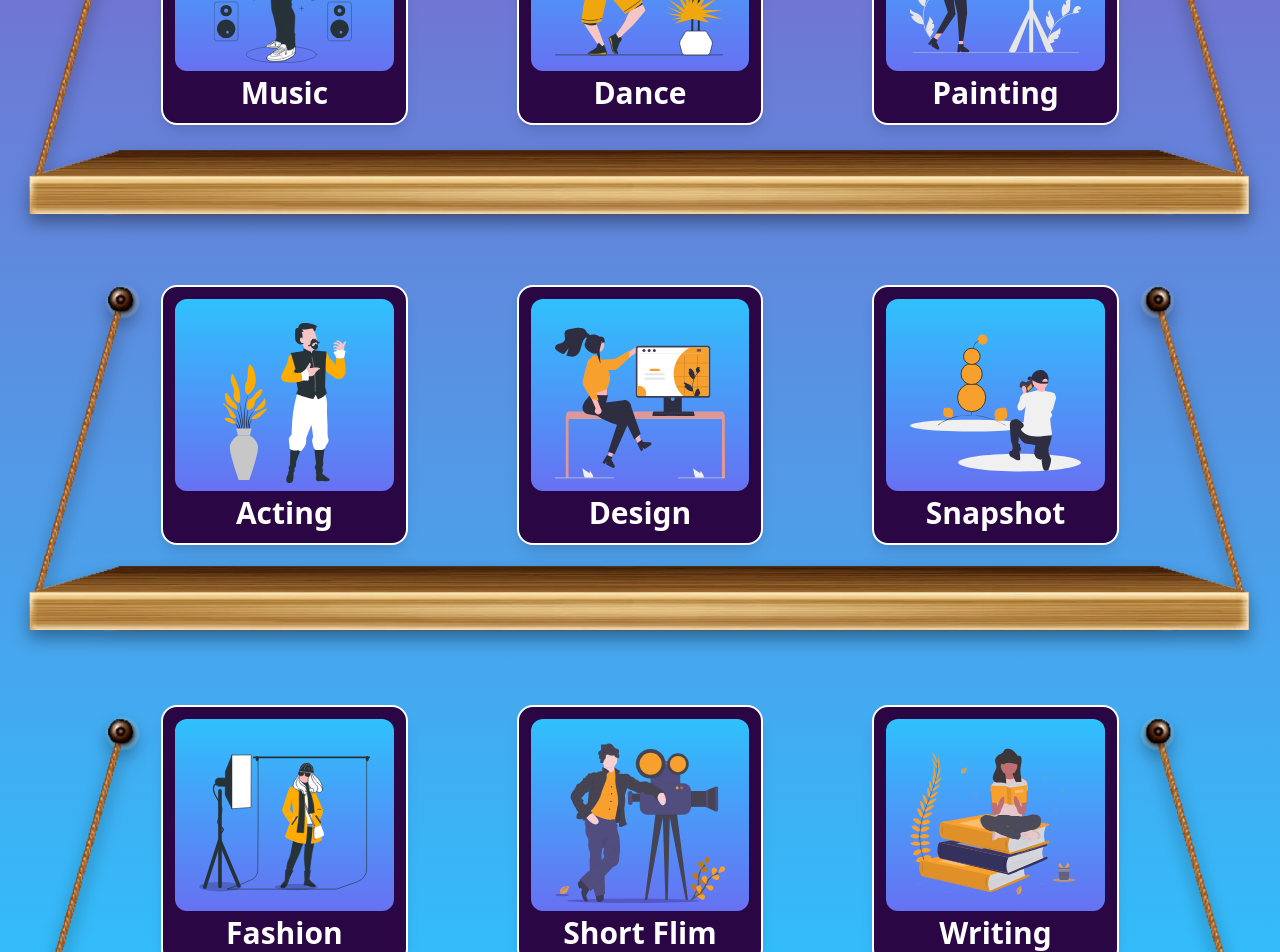
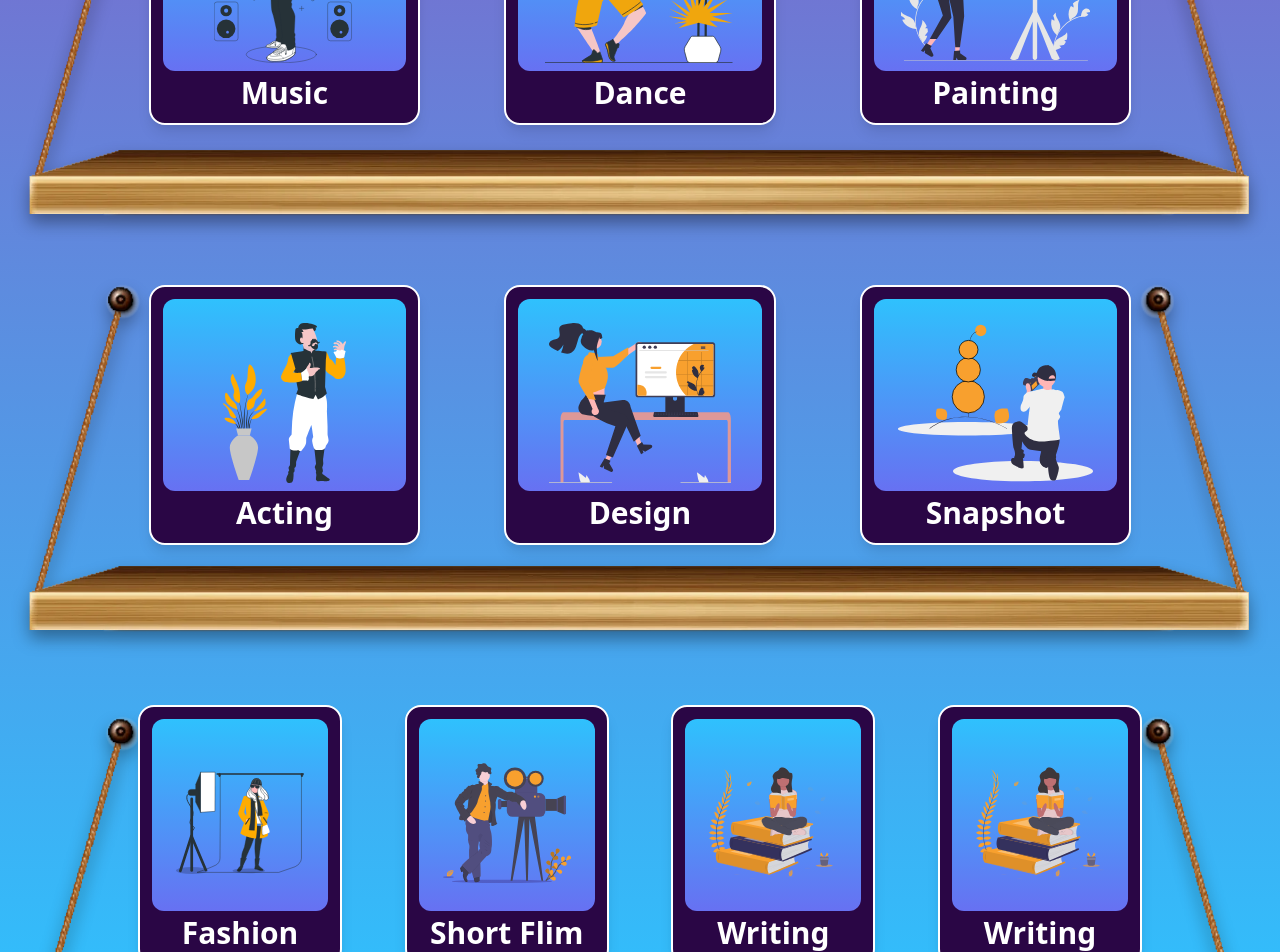
Before and after one commit to SohinijRover/KSTAR, a React (Create React App) app: page / in a window 1280 px wide. Shown: the part 1320-2272 px from the top of the page. Built offline with nearby package versions, Linux system fonts and the light colour scheme.

Commit message:
extra challenge space added

```diff
--- a/src/Components/ProjectCard/CardInfo.js
+++ b/src/Components/ProjectCard/CardInfo.js
@@ -7,63 +7,86 @@ function CardInfo() {
       id: 1,
       imageUrl: "./assets/Home/event/music.svg",
       title: "Music",
-      link:"/music",
+      link: "/music",
     },
     {
       id: 2,
       imageUrl: "./assets/Home/event/dance.svg",
       title: "Dance",
-      link:"/dance",
+      link: "/dance",
     },
     {
       id: 3,
       imageUrl: "./assets/Home/event/draw.svg",
       title: "Painting",
-      link:"/painting",
+      link: "/painting",
     },
     {
       id: 4,
       imageUrl: "./assets/Home/event/acting.svg",
       title: "Acting",
-      link:"/acting",
+      link: "/acting",
     },
     {
       id: 5,
       imageUrl: "./assets/Home/event/graphic.svg",
       title: "Design",
-      link:"/design",
+      link: "/design",
     },
     {
       id: 6,
       imageUrl: "./assets/Home/event/photography.svg",
       title: "Snapshot",
-      link:"/snapshot",
+      link: "/snapshot",
     },
+  ]);
+  const [b_last] = useState([
     {
       id: 7,
       imageUrl: "./assets/Home/event/Fashion.svg",
       title: "Fashion",
-      link:"/fashion",
+      link: "/fashion",
     },
     {
       id: 8,
       imageUrl: "./assets/Home/event/video.svg",
       title: "Short Flim",
-      link:"/flim",
+      link: "/flim",
     },
     {
       id: 9,
       imageUrl: "./assets/Home/event/writing.svg",
       title: "Writing",
-      link:"/writing",
+      link: "/writing",
     },
-
+    {
+      id: 10,
+      imageUrl: "./assets/Home/event/writing.svg",
+      title: "Writing",
+      link: "/writing",
+    },
   ]);
   return (
-    <div className="overflow-hidden w-full flex justify-center" id="cards">
+    <div
+      className="overflow-hidden w-full flex flex-col justify-center items-center"
+      id="cards"
+    >
+      <div className="w-10/12 flex flex-wrap justify-center">
+        {b.map(({ id, ...otherprops }) => (
+          <div
+            key={id}
+            className="w-10/12 md:w-6/12 lg:w-4/12 z-20 flex justify-center"
+          >
+            <CardStyle key={id} {...otherprops} />
+          </div>
+        ))}
+      </div>
       <div className="mb-10 w-10/12 flex flex-wrap justify-center">
-        {b.map(({ id, ...otherprops }) => (
-          <div key={id} className="w-10/12 md:w-6/12 lg:w-4/12 z-20 flex justify-center">
+        {b_last.map(({ id, ...otherprops }) => (
+          <div
+            key={id}
+            className="w-10/12 md:w-6/12 lg:w-3/12 z-20 flex justify-center"
+          >
             <CardStyle key={id} {...otherprops} />
           </div>
         ))}
--- a/src/Components/ProjectCard/CardStyle.js
+++ b/src/Components/ProjectCard/CardStyle.js
@@ -1,16 +1,24 @@
 import React from "react";
 import { Link } from "react-router-dom";
-import {animateScroll as scroll} from 'react-scroll';
+import { animateScroll as scroll } from "react-scroll";
 
 function CardStyle(props) {
-  const toggleHome =() =>{
-    scroll.scrollToTop()
-  }
+  const toggleHome = () => {
+    scroll.scrollToTop();
+  };
   return (
-    <div className="flex w-10/12 flex-col justify-center mt-10 lg:mt-40 items-center">
-      <Link to={props.link} onClick={toggleHome} className="w-full md:w-10/12 bg-viodeep hover:bg-white border-2 text-white hover:text-viodeep border-white hover:border-viodeep shadow-lg rounded-2xl overflow-hidden p-3 delay-100">
+    <div className="flex w-11/12 flex-col justify-center mt-10 lg:mt-40 items-center">
+      <Link
+        to={props.link}
+        onClick={toggleHome}
+        className="w-full md:w-10/12 bg-viodeep hover:bg-white border-2 text-white hover:text-viodeep border-white hover:border-viodeep shadow-lg rounded-2xl overflow-hidden p-3 delay-100"
+      >
         <div className="h-40 md:h-48 flex justify-center bg-gradient-to-t from-boxvio to-blue p-6 rounded-xl">
-            <img src={props.imageUrl} alt={props.title} className="h-28 md:h-40" />
+          <img
+            src={props.imageUrl}
+            alt={props.title}
+            className="h-28 md:h-40"
+          />
         </div>
         <div className="overflow-hidden">
           <p className="text-2xl md:text-3xl mt-1 text-center font-bold">
```
